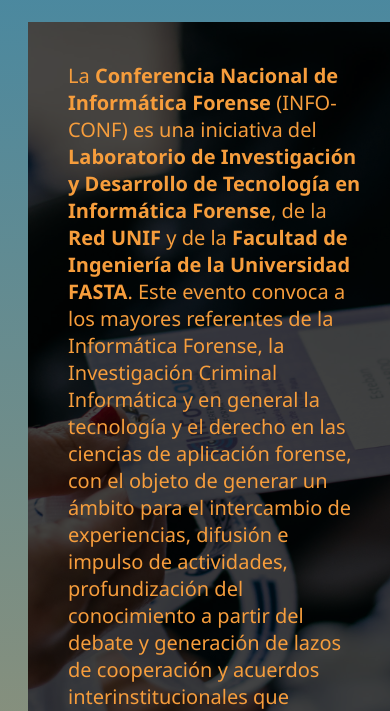
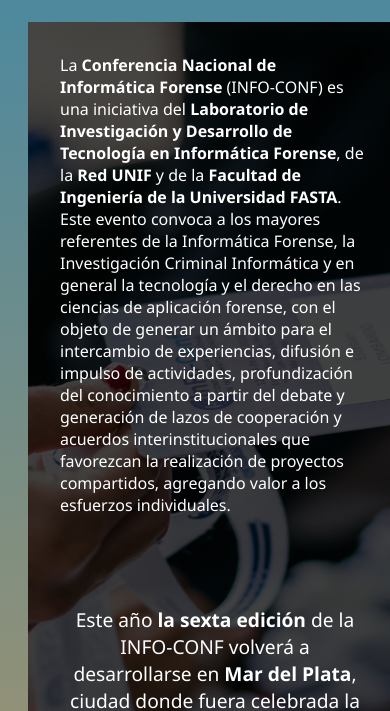
Before and after one commit to meryvmp/proyectofinal-CoderHouseWeb, a plain HTML site: page index.html in a window 390 px wide. Shown: the part 152-863 px from the top of the page. Drawn offline with Linux system fonts and the light colour scheme.

Commit message:
Apague Clase p1

```diff
--- a/style.css
+++ b/style.css
@@ -224,10 +224,10 @@
         background: linear-gradient(#3f87a6, #f69d3c);
 
     }
-    .p1{
+    /* .p1{
         font-size: 20px;
         color: #f69d3c;
-    }
+    }   */
 }
 @media (min-width: 721px){
     body {
```
